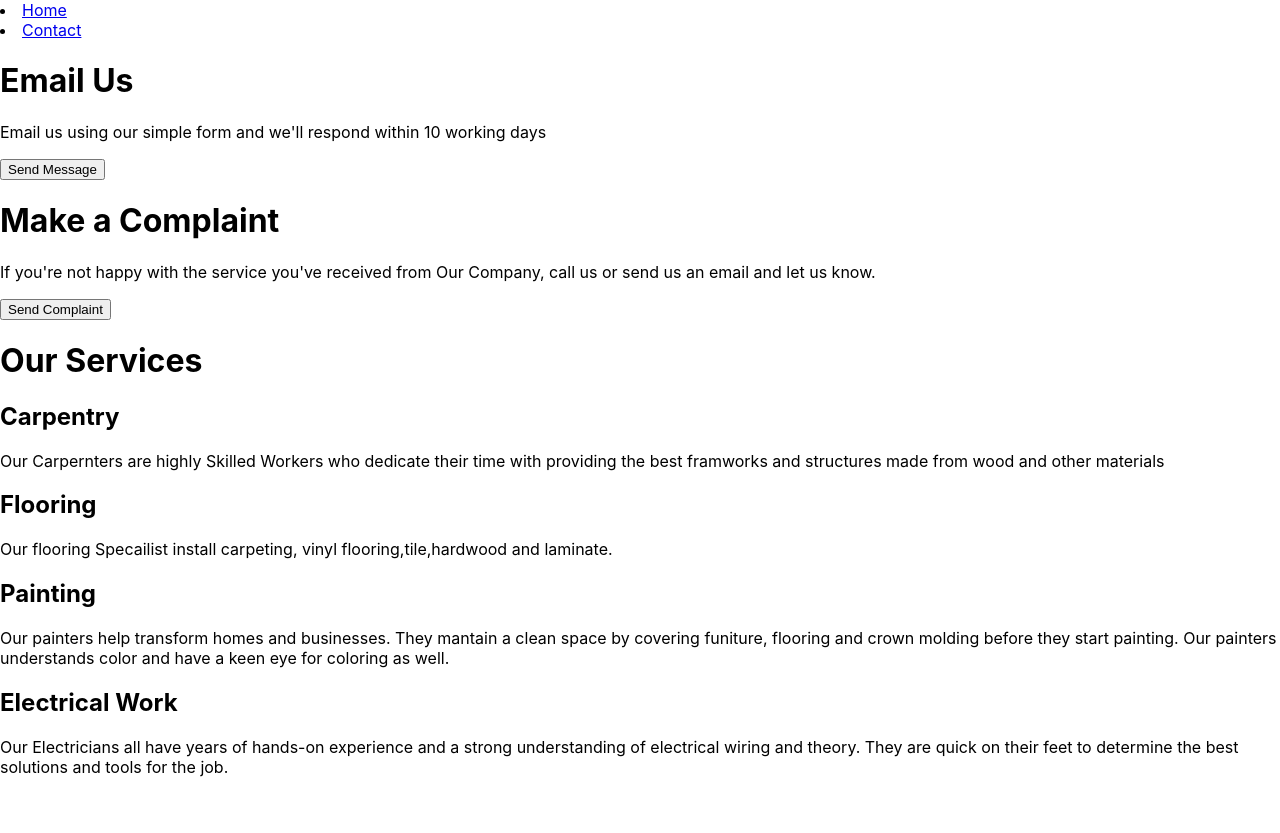
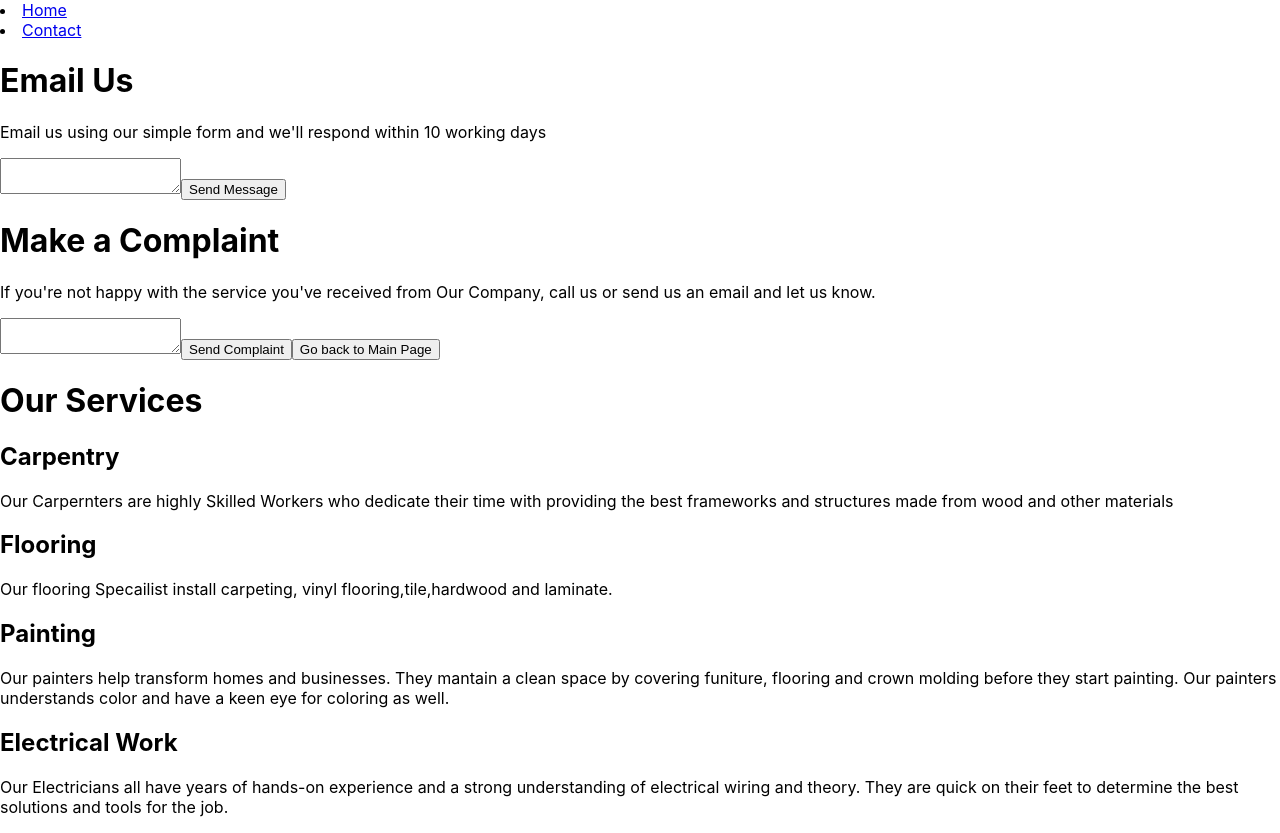
Before and after one commit to MichaelRG023/Home-Repair, a React (Create React App) app: page /contact in a window 1280 px wide. Before the commit the page ends 800 px from the top, so only its background shows below. Built offline with nearby package versions, Linux system fonts and the light colour scheme; no server answers.

Commit message:
implementing api call. Does not work atm, going to fix it in a few hours

```diff
--- a/package.json
+++ b/package.json
@@ -36,5 +36,8 @@
       "last 1 firefox version",
       "last 1 safari version"
     ]
+  },
+  "devDependencies": {
+    "@babel/plugin-proposal-private-property-in-object": "^7.21.11"
   }
 }
--- a/src/Contact.js
+++ b/src/Contact.js
@@ -1,3 +1,5 @@
+
+
 function Contact(){
 
 
@@ -10,11 +12,14 @@ function Contact(){
                 Email Us
             </h1>
                 <p>Email us using our simple form and we'll respond within 10 working days</p>
+                <textarea></textarea>
             <button>Send Message</button>
 
             <h1>Make a Complaint</h1>
             <p>If you're not happy with the service you've received from Our Company, call us or send us an email and let us know.</p>
+            <textarea></textarea>
             <button>Send Complaint </button>
+            <button>Go back to Main Page</button>
         </div>
     )
 }
--- a/src/Home.js
+++ b/src/Home.js
@@ -1,8 +1,6 @@
 import React from "react";
 import { useNavigate } from "react-router-dom";
-import NavBar from "./NavBar";
-import Services from "./Services";
-import HomeRepair from "./HomeRepair";
+
 
 function Home() {
 
--- a/src/HomeRepair.js
+++ b/src/HomeRepair.js
@@ -1,9 +1,13 @@
+import { useEffect, useState } from "react";
 
 function HomeRepair(){
+    const[repairs,setRepairs] = useState([])
 
-    fetch("http://localhost:3000/Repairs")
+    useEffect(()=> {
+    fetch("http://localhost:3030/Repairs")
     .then(response=>response.json())
-    .then(data => console.log(data))
+    .then(data=>setRepairs(data))
+     },[])
 
 
 
@@ -11,7 +15,14 @@ function HomeRepair(){
 
     return(
         <div>
+            {repairs.map((repaired)=>(
+                <div key={repaired.id}>
+                    <li></li>
+                    <li></li>
+                    <li></li>
 
+                </div>
+                 ))}
         </div>
     )
 }
--- a/src/Services.js
+++ b/src/Services.js
@@ -6,9 +6,13 @@ function Services(){
         <div>
             <h1>Our Services</h1>
             <h2>Carpentry </h2>
-            <p>Our Carpernters are highly Skilled Workers who dedicate their time with providing the best framworks and structures made from wood and other materials</p>
+            <p>
+                Our Carpernters are highly Skilled Workers who dedicate their time with providing the best frameworks and structures made from wood and other materials
+                </p>
              <h2> Flooring</h2>
-             <p>Our flooring Specailist install carpeting, vinyl flooring,tile,hardwood and laminate.</p>
+             <p>
+                Our flooring Specailist install carpeting, vinyl flooring,tile,hardwood and laminate.
+                </p>
              <h2>Painting</h2>
              <p>
                  Our painters help transform homes and businesses. They mantain a clean space by covering funiture, flooring and crown molding before they start painting.
```
Also changed, not shown: 1 other file (tests, documents, lock files or other folders).
